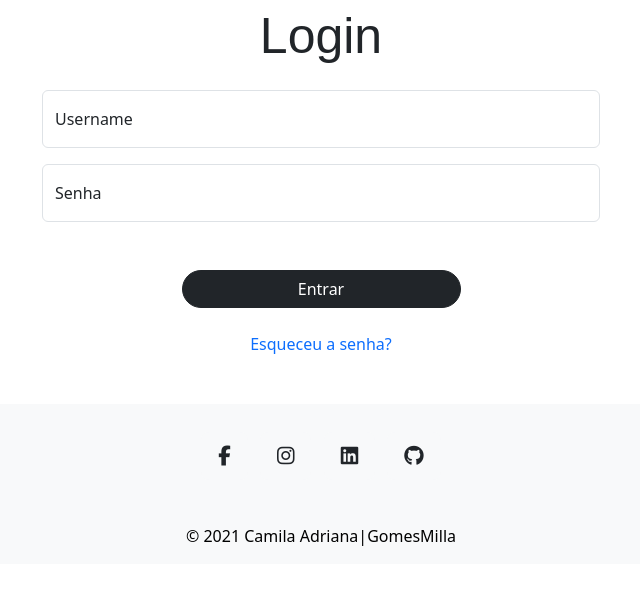
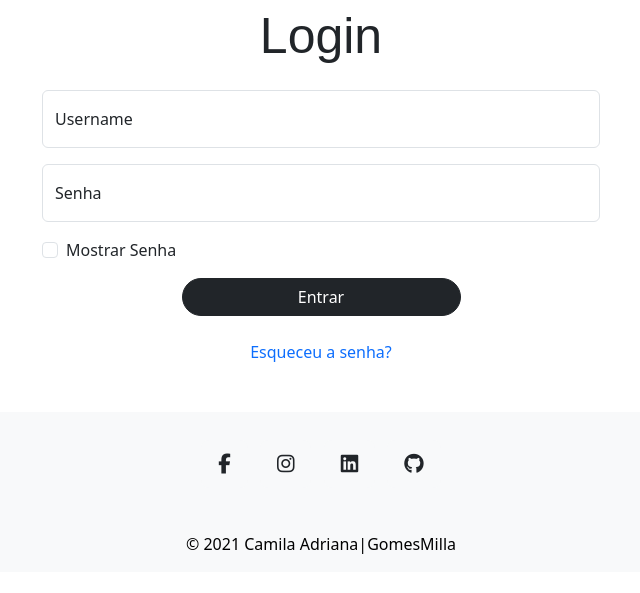
Before and after one commit to GomesMilla/maossolidarias, a Django app: page /users/login/ in a window 1280 px wide. Shown: the part 101-694 px from the top of the page, without its empty margins (319-959 px from the left). Run offline with Django 4.2, Linux system fonts and the light colour scheme; some libraries are stand-ins or nearby versions.

Commit message:
:sparkles: Adicionando possibilidade de exibir senha

```diff
--- a/templates/users/login.html
+++ b/templates/users/login.html
@@ -3,8 +3,8 @@
 {% load bootstrap %}
 {% block conteudo %}
 
-    <div class="container top text-center">
-        <p class="tituloIndexcadastro">Login</p>
+    <div class="container top ">
+        <p class="tituloIndexcadastro text-center">Login</p>
         <form role="form" method="post" class="d-flex justify-content-center">
             {% csrf_token %}
             <div class="col col-lg-6">
@@ -12,18 +12,35 @@
                     <input type="text" class="form-control" name="username" id="id_username" placeholder="ada.lovelace">
                     <label for="id_username">Username</label>
                 </div>
-                <div class="form-floating mb-5">
+                <div class="form-floating mb-3">
                     <input type="password" name="password" class="form-control" id="id_password" placeholder="Senha">
                     <label for="id_password">Senha</label>
+                </div>
+                <div class="mb-3">
+                    <div class="form-check">
+                        <input type="checkbox" class="form-check-input" id="dropdownCheck2">
+                        <label class="form-check-label" for="dropdownCheck2">
+                            Mostrar Senha
+                        </label>
+                    </div>
                 </div>
                 <div class="d-grid gap-2 col-6 mx-auto">
                     <button class="btn btn-dark rounded-pill" type="submit">Entrar</button>
                 </div>
-                <div class="mt-4">
-                    <a class="text-end" href="{% url 'reset_password' %}">Esqueceu a senha?</a>
+                <div class="mt-4 text-center">
+                    <a class="text-end " href="{% url 'reset_password' %}">Esqueceu a senha?</a>
                 </div>
             </div>
         </form>
     </div>
-
+    <script>
+        $('#dropdownCheck2').click(function () {
+            if($(this).is(':checked')){
+                $("#id_password").attr("type", "text");
+            }
+            else {
+                $("#id_password").attr("type", "password");
+            }
+        })
+    </script>
 {% endblock %}
```
